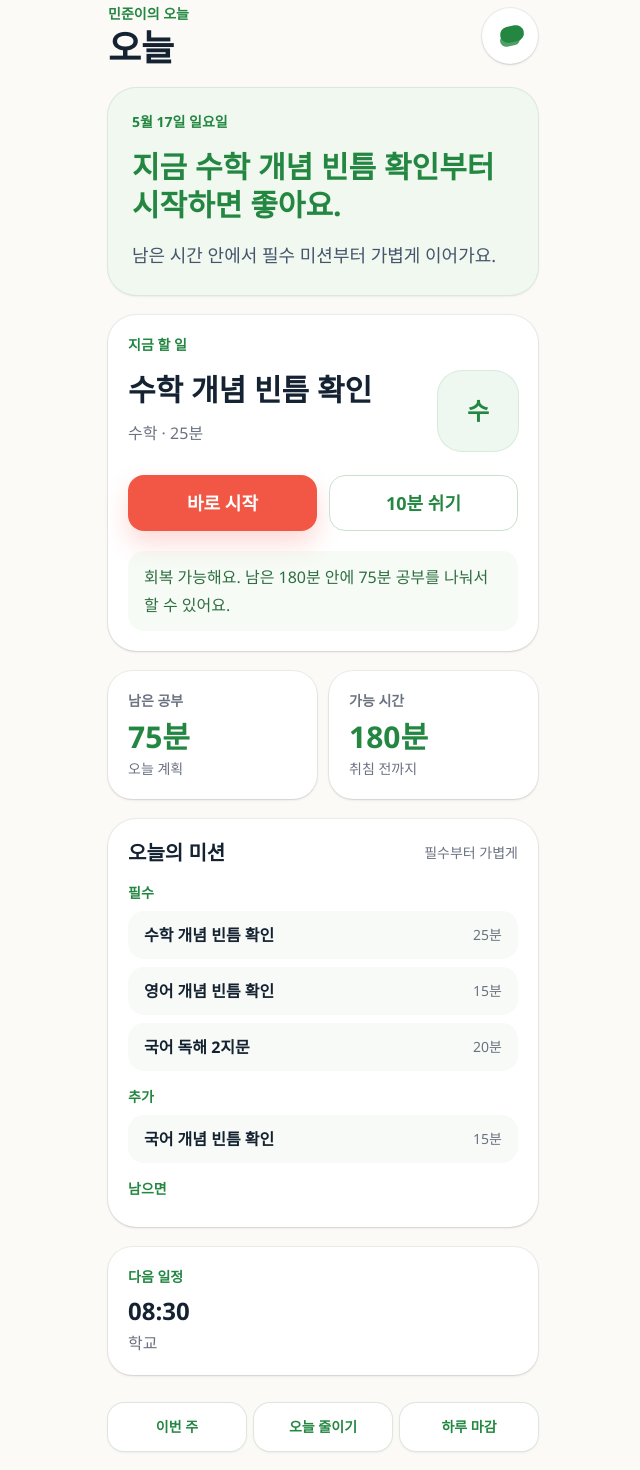
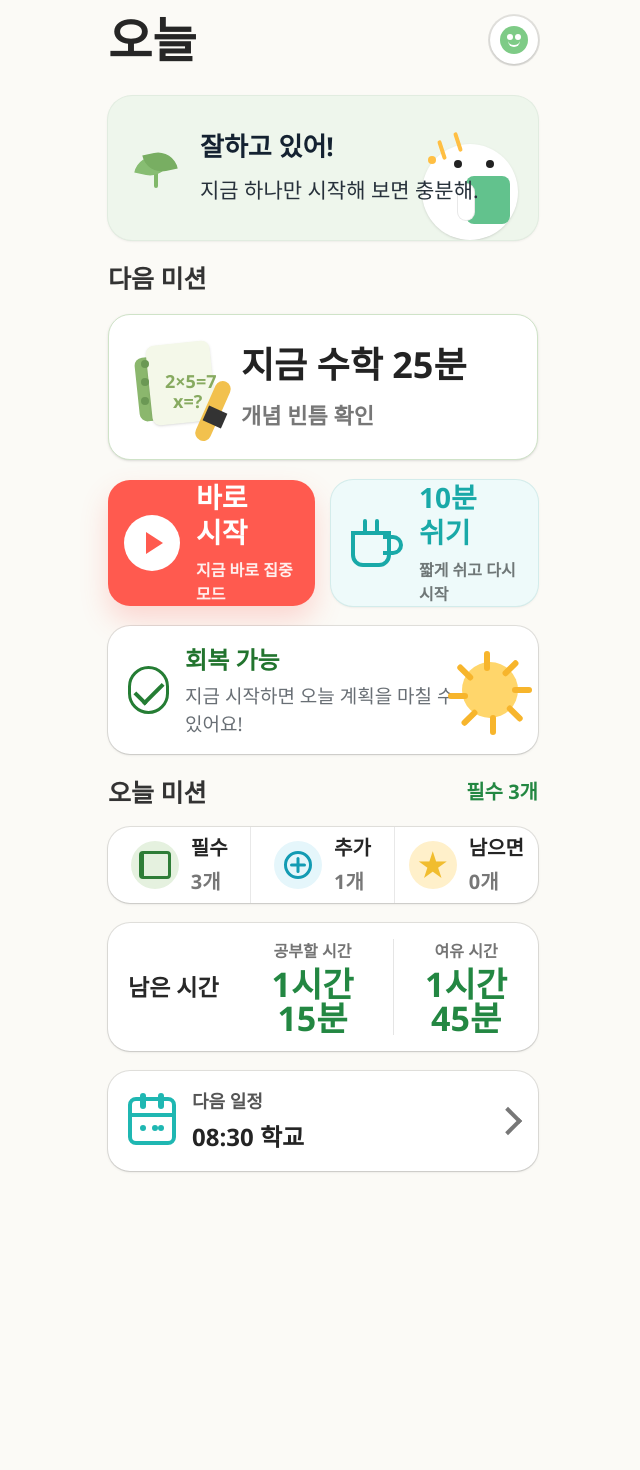
Before and after one commit to dounome97-lgtm/haruny, a Next.js app: page / in a window 1280 px wide. Shown: the part 20-1490 px from the top of the page, without its empty margins (317-957 px from the left). After the commit the page ends 1223 px from the top, so only its background shows below. Built offline with nearby package versions, Linux system fonts and the light colour scheme.

Commit message:
feat: align student today screen with selected mockup

```diff
--- a/src/components/student/StudentTodayScreen.tsx
+++ b/src/components/student/StudentTodayScreen.tsx
@@ -1,13 +1,10 @@
 "use client";
 
 import Link from "next/link";
+import type { ReactNode } from "react";
 import { useMemo, useState } from "react";
-import {
-  getMissionLevelLabel,
-  getTasksByMissionLevel,
-} from "@/services/studentToday";
+import { getTasksByMissionLevel } from "@/services/studentToday";
 import type {
-  MissionLevel,
   StudentTodayView,
   StudyTask,
   StudyTaskStatus,
@@ -19,8 +16,6 @@ type CompletionSummary = {
   taskTitle: string;
   durationMinutes: number;
 };
-
-const missionLevels: MissionLevel[] = ["required", "extra", "optional"];
 
 export function StudentTodayScreen({ initialToday }: { initialToday: StudentTodayView }) {
   const [mode, setMode] = useState<StudyMode>("today");
@@ -130,98 +125,144 @@ function TodayView({
   today: StudentTodayView;
 }) {
   const allRequiredDone = requiredLeft === 0;
+  const requiredCount = getTasksByMissionLevel(tasks, "required").filter(
+    (task) => task.status !== "done",
+  ).length;
+  const extraCount = getTasksByMissionLevel(tasks, "extra").filter(
+    (task) => task.status !== "done",
+  ).length;
+  const optionalCount = getTasksByMissionLevel(tasks, "optional").filter(
+    (task) => task.status !== "done",
+  ).length;
+  const spareMinutes = Math.max(
+    today.coach.remainingAvailableMinutes - remainingStudyMinutes,
+    0,
+  );
 
   return (
     <>
-      <Header eyebrow={`${today.studentName}이의 오늘`} title="오늘" />
+      <Header title="오늘" />
 
-      <section className="rounded-[28px] bg-surface-soft p-6 shadow-sm ring-1 ring-[#dce8dd]">
-        <p className="text-sm font-semibold text-accent">{today.dateLabel}</p>
-        <h2 className="mt-4 text-3xl font-bold leading-tight tracking-normal text-accent">
-          {allRequiredDone ? "필수 미션은 모두 끝났어요" : today.headline}
+      <section className="relative overflow-hidden rounded-[24px] bg-[#eef6ec] px-6 py-6 shadow-sm ring-1 ring-[#e1ece0]">
+        <div className="flex min-h-[96px] items-center gap-5">
+          <SproutIcon />
+          <div className="relative z-10">
+            <h2 className="text-[26px] font-extrabold leading-tight text-foreground">
+              {allRequiredDone ? "잘 끝냈어!" : "잘하고 있어!"}
             </h2>
-        <p className="mt-4 text-lg leading-8 text-slate-600">
+            <p className="mt-3 text-[21px] font-medium leading-8 text-[#27313b]">
               {allRequiredDone
-            ? "이제 추가 미션은 여유가 있을 때만 가볍게 보면 돼요."
-            : today.subcopy}
+                ? "필수 미션은 모두 끝났어. 이제 가볍게 이어가면 돼."
+                : "지금 하나만 시작해 보면 충분해."}
             </p>
+          </div>
+        </div>
+        <MascotCard />
       </section>
 
-      <section className="rounded-[28px] bg-surface p-5 shadow-sm ring-1 ring-black/5">
-        <p className="text-sm font-semibold text-accent">지금 할 일</p>
-        <div className="mt-4 flex items-start justify-between gap-4">
-          <div>
-            <h3 className="text-3xl font-bold leading-tight text-foreground">
-              {nextTask.title}
+      <section>
+        <h2 className="mb-4 text-[25px] font-extrabold text-[#333]">다음 미션</h2>
+        <div className="flex min-h-[142px] items-center gap-4 rounded-[22px] border border-[#cfe3c8] bg-white px-5 py-6 shadow-sm">
+          <NotebookIcon />
+          <div className="min-w-0">
+            <h3 className="text-[32px] font-black leading-tight text-[#232323] min-[420px]:text-[36px]">
+              지금 {nextTask.subject} {nextTask.estimatedMinutes}분
             </h3>
-            <p className="mt-3 text-base text-muted">
-              {nextTask.subject} · {nextTask.estimatedMinutes}분
+            <p className="mt-3 text-[22px] font-semibold leading-8 text-[#777]">
+              {nextTask.title.replace(`${nextTask.subject} `, "")}
             </p>
           </div>
-          <SubjectBadge task={nextTask} />
         </div>
-        <div className="mt-6 grid grid-cols-2 gap-3">
+      </section>
+
+      <section className="grid grid-cols-2 gap-4">
         <button
-            className="min-h-14 rounded-2xl bg-accent-strong px-4 text-lg font-bold text-white shadow-[0_12px_24px_rgba(242,87,69,0.22)]"
+          className="flex min-h-[112px] items-center justify-center gap-3 rounded-[22px] bg-[#ff5a4f] px-3 text-white shadow-[0_14px_28px_rgba(255,90,79,0.22)] min-[420px]:gap-4 min-[420px]:px-4"
           onClick={() => onStart(nextTask.id)}
           type="button"
         >
-            바로 시작
+          <span className="flex h-12 w-12 shrink-0 items-center justify-center rounded-full bg-white text-[#ff5a4f] min-[420px]:h-14 min-[420px]:w-14">
+            <span className="ml-1 h-0 w-0 border-y-[11px] border-l-[17px] border-y-transparent border-l-current" />
+          </span>
+          <span className="text-left">
+            <span className="block text-[24px] font-black leading-tight min-[420px]:text-[28px]">바로 시작</span>
+            <span className="mt-2 block text-base font-semibold text-white/90">
+              지금 바로 집중 모드
+            </span>
+          </span>
         </button>
           <button
-            className="min-h-14 rounded-2xl border border-[#c9e2cf] bg-white px-4 text-lg font-bold text-accent"
+          className="flex min-h-[112px] items-center justify-center gap-3 rounded-[22px] bg-[#eefafa] px-3 text-[#19a9a8] shadow-sm ring-1 ring-[#d3eceb] min-[420px]:gap-4 min-[420px]:px-4"
             type="button"
           >
-            10분 쉬기
+          <CupIcon />
+          <span className="text-left">
+            <span className="block text-[24px] font-black leading-tight min-[420px]:text-[28px]">10분 쉬기</span>
+            <span className="mt-2 block text-base font-semibold text-[#6f7777]">
+              짧게 쉬고 다시 시작
+            </span>
+          </span>
           </button>
-        </div>
-        <p className="mt-5 rounded-2xl bg-[#f6fbf5] px-4 py-3 text-base font-medium leading-7 text-[#2f6e42]">
-          {today.coach.recoveryMessage}
-        </p>
       </section>
 
-      <section className="grid grid-cols-2 gap-3">
-        <TimeSummary
-          label="남은 공부"
-          value={`${remainingStudyMinutes}분`}
-          hint="오늘 계획"
-        />
-        <TimeSummary
-          label="가능 시간"
-          value={`${today.coach.remainingAvailableMinutes}분`}
-          hint="취침 전까지"
-        />
+      <section className="flex min-h-[76px] items-center justify-between rounded-[22px] bg-white px-5 py-4 shadow-sm ring-1 ring-black/10">
+        <div className="flex items-center gap-4">
+          <span className="flex h-12 w-12 items-center justify-center rounded-full border-[3px] border-[#257d34] text-[#257d34]">
+            <span className="h-4 w-7 -rotate-45 border-b-[4px] border-l-[4px] border-current" />
+          </span>
+          <div>
+            <p className="text-[24px] font-black text-[#22742e]">회복 가능</p>
+            <p className="mt-1 text-[19px] font-medium leading-7 text-[#696f75]">
+              지금 시작하면 오늘 계획을 마칠 수 있어요!
+            </p>
+          </div>
+        </div>
+        <SunIcon />
       </section>
 
-      <section className="rounded-[28px] bg-surface p-5 shadow-sm ring-1 ring-black/5">
+      <section>
         <div className="flex items-center justify-between">
-          <h2 className="text-xl font-bold text-foreground">오늘의 미션</h2>
-          <p className="text-sm font-medium text-muted">필수부터 가볍게</p>
+          <h2 className="text-[25px] font-extrabold text-[#333]">오늘 미션</h2>
+          <p className="text-[20px] font-extrabold text-accent">필수 {requiredCount}개</p>
         </div>
-        <div className="mt-4 space-y-4">
-          {missionLevels.map((level) => (
-            <MissionGroup
-              key={level}
-              label={getMissionLevelLabel(level)}
-              tasks={getTasksByMissionLevel(tasks, level)}
-            />
-          ))}
+        <div className="mt-4 grid grid-cols-3 overflow-hidden rounded-[22px] bg-white shadow-sm ring-1 ring-black/10">
+          <MissionSummary icon={<BookIcon />} label="필수" value={`${requiredCount}개`} />
+          <MissionSummary icon={<PlusIcon />} label="추가" value={`${extraCount}개`} />
+          <MissionSummary icon={<StarIcon />} label="남으면" value={`${optionalCount}개`} />
         </div>
       </section>
 
-      <section className="mb-2 rounded-[24px] bg-surface p-5 shadow-sm ring-1 ring-black/5">
-        <p className="text-sm font-semibold text-accent">다음 일정</p>
-        <p className="mt-2 text-2xl font-bold text-foreground">
-          {today.timeBlocks[0].startAt}
+      <section className="grid min-h-[88px] grid-cols-[1fr_1.15fr_1fr] items-center rounded-[22px] bg-white px-5 py-4 shadow-sm ring-1 ring-black/10">
+        <p className="text-[23px] font-black text-[#282828]">남은 시간</p>
+        <div className="border-r border-[#e5e5e5] pr-5 text-center">
+          <p className="text-base font-semibold text-[#747474]">공부할 시간</p>
+          <p className="mt-1 text-[34px] font-black leading-none text-accent">
+            {formatMinutes(remainingStudyMinutes)}
           </p>
-        <p className="mt-1 text-base text-muted">{today.timeBlocks[0].title}</p>
+        </div>
+        <div className="pl-5 text-center">
+          <p className="text-base font-semibold text-[#747474]">여유 시간</p>
+          <p className="mt-1 text-[34px] font-black leading-none text-accent">
+            {formatMinutes(spareMinutes)}
+          </p>
+        </div>
       </section>
 
-      <nav className="grid grid-cols-3 gap-2 pb-2">
-        <SupportLink href="/student/week" label="이번 주" />
-        <SupportLink href="/student/adjustment" label="오늘 줄이기" />
-        <SupportLink href="/student/closing" label="하루 마감" />
-      </nav>
+      <Link
+        className="mb-2 flex min-h-[80px] items-center justify-between rounded-[22px] bg-white px-5 py-4 shadow-sm ring-1 ring-black/10"
+        href="/student/week"
+      >
+        <div className="flex items-center gap-4">
+          <CalendarIcon />
+          <div>
+            <p className="text-lg font-semibold text-[#555]">다음 일정</p>
+            <p className="mt-1 text-[24px] font-bold text-[#242424]">
+              {today.timeBlocks[0].startAt} {today.timeBlocks[0].title}
+            </p>
+          </div>
+        </div>
+        <span className="h-5 w-5 rotate-45 border-r-[4px] border-t-[4px] border-[#777]" />
+      </Link>
     </>
   );
 }
@@ -316,87 +357,161 @@ function CompletionModal({
   );
 }
 
-function Header({ eyebrow, title }: { eyebrow: string; title: string }) {
+function Header({ eyebrow, title }: { eyebrow?: string; title: string }) {
   return (
     <header className="flex items-center justify-between">
       <div>
-        <p className="text-sm font-semibold text-accent">{eyebrow}</p>
-        <h1 className="mt-1 text-4xl font-bold tracking-normal text-foreground">
+        {eyebrow ? <p className="text-sm font-semibold text-accent">{eyebrow}</p> : null}
+        <h1 className="text-[48px] font-black tracking-normal text-[#262626]">
           {title}
         </h1>
       </div>
-      <div className="flex h-14 w-14 items-center justify-center rounded-full bg-surface shadow-sm ring-1 ring-black/5">
-        <span
-          className="relative h-7 w-7 before:absolute before:left-1 before:top-3 before:h-3 before:w-5 before:-rotate-12 before:rounded-full before:bg-accent/80 after:absolute after:right-0 after:top-1 after:h-4 after:w-6 after:-rotate-12 after:rounded-full after:bg-accent"
-          aria-hidden
-        />
+      <div className="flex h-12 w-12 items-center justify-center rounded-full bg-white shadow-sm ring-2 ring-black/10">
+        <span className="relative h-7 w-7 rounded-full bg-[#7ecb86]" aria-hidden>
+          <span className="absolute left-[7px] top-[8px] h-1.5 w-1.5 rounded-full bg-white" />
+          <span className="absolute right-[7px] top-[8px] h-1.5 w-1.5 rounded-full bg-white" />
+          <span className="absolute bottom-[7px] left-[8px] h-2 w-3 rounded-b-full border-b-2 border-white" />
+        </span>
       </div>
     </header>
   );
 }
 
-function SubjectBadge({ task }: { task: StudyTask }) {
-  return (
-    <div className="flex h-20 w-20 shrink-0 items-center justify-center rounded-[24px] bg-[#eef7f0] text-2xl font-bold text-accent ring-1 ring-[#d7eadb]">
-      {task.subject.slice(0, 1)}
-    </div>
-  );
+function formatMinutes(minutes: number) {
+  if (minutes >= 60) {
+    const hours = Math.floor(minutes / 60);
+    const remainingMinutes = minutes % 60;
+    return remainingMinutes > 0 ? `${hours}시간 ${remainingMinutes}분` : `${hours}시간`;
   }
 
-function TimeSummary({
+  return `${minutes}분`;
+}
+
+function MissionSummary({
+  icon,
   label,
   value,
-  hint,
 }: {
+  icon: ReactNode;
   label: string;
   value: string;
-  hint: string;
 }) {
   return (
-    <div className="rounded-[24px] bg-surface p-5 shadow-sm ring-1 ring-black/5">
-      <p className="text-sm font-semibold text-muted">{label}</p>
-      <p className="mt-2 text-3xl font-bold text-accent">{value}</p>
-      <p className="mt-1 text-sm text-muted">{hint}</p>
-    </div>
-  );
-}
-
-function MissionGroup({ label, tasks }: { label: string; tasks: StudyTask[] }) {
-  return (
+    <div className="flex min-h-[76px] items-center justify-center gap-3 border-r border-[#e8e8e8] px-3 last:border-r-0">
+      {icon}
       <div>
-      <p className="text-sm font-bold text-accent">{label}</p>
-      <div className="mt-2 space-y-2">
-        {tasks.map((task) => (
-          <div
-            className="flex items-center justify-between rounded-2xl bg-[#f8faf7] px-4 py-3"
-            key={task.id}
-          >
-            <span
-              className={
-                task.status === "done"
-                  ? "text-base font-semibold text-muted line-through"
-                  : "text-base font-semibold text-foreground"
-              }
-            >
-              {task.title}
-            </span>
-            <span className="shrink-0 text-sm font-medium text-muted">
-              {task.status === "done" ? "완료" : `${task.estimatedMinutes}분`}
-            </span>
-          </div>
-        ))}
+        <p className="text-[20px] font-bold text-[#252525]">{label}</p>
+        <p className="mt-1 text-[20px] font-semibold text-[#777]">{value}</p>
       </div>
     </div>
   );
 }
 
-function SupportLink({ href, label }: { href: string; label: string }) {
+function SproutIcon() {
   return (
-    <Link
-      className="flex min-h-12 items-center justify-center rounded-2xl bg-white px-3 text-sm font-bold text-accent shadow-sm ring-1 ring-[#dce8dd]"
-      href={href}
-    >
-      {label}
-    </Link>
+    <span className="relative h-10 w-12 shrink-0" aria-hidden>
+      <span className="absolute bottom-0 left-1/2 h-7 w-1 -translate-x-1/2 rounded-full bg-[#81b86a]" />
+      <span className="absolute left-1 top-2 h-5 w-8 rotate-12 rounded-tl-full rounded-br-full bg-[#87bd72]" />
+      <span className="absolute right-1 top-1 h-5 w-8 -rotate-12 rounded-tr-full rounded-bl-full bg-[#78ae62]" />
+    </span>
   );
 }
+
+function MascotCard() {
+  return (
+    <div className="absolute bottom-0 right-5 hidden h-28 w-28 sm:block" aria-hidden>
+      <div className="absolute bottom-0 right-0 h-24 w-24 rounded-full bg-white shadow-sm" />
+      <div className="absolute right-6 top-8 h-2 w-2 rounded-full bg-[#222]" />
+      <div className="absolute right-14 top-8 h-2 w-2 rounded-full bg-[#222]" />
+      <div className="absolute right-9 top-[52px] h-3 w-6 rounded-b-full border-b-2 border-[#222]" />
+      <div className="absolute bottom-4 right-2 h-12 w-11 rounded-lg bg-[#62c28d]" />
+      <div className="absolute bottom-5 right-11 h-9 w-4 rounded-full bg-white ring-1 ring-[#e8e8e8]" />
+      <div className="absolute right-[82px] top-7 h-2 w-2 rounded-full bg-[#ffbf43]" />
+      <div className="absolute right-[74px] top-3 h-5 w-1 rotate-[-18deg] rounded-full bg-[#ffbf43]" />
+      <div className="absolute right-[58px] top-1 h-5 w-1 rotate-[-18deg] rounded-full bg-[#ffbf43]" />
+    </div>
+  );
+}
+
+function NotebookIcon() {
+  return (
+    <span className="relative h-20 w-20 shrink-0 min-[420px]:h-24 min-[420px]:w-24" aria-hidden>
+      <span className="absolute left-2 top-4 h-14 w-14 -rotate-6 rounded-lg bg-[#8bb76d] min-[420px]:h-16 min-[420px]:w-16" />
+      <span className="absolute left-5 top-1 h-16 w-14 -rotate-6 rounded-lg bg-[#f4f8e9] shadow-sm min-[420px]:h-20 min-[420px]:w-16" />
+      <span className="absolute left-3 top-4 grid h-14 content-around">
+        <span className="h-2 w-2 rounded-full bg-[#6b9854]" />
+        <span className="h-2 w-2 rounded-full bg-[#6b9854]" />
+        <span className="h-2 w-2 rounded-full bg-[#6b9854]" />
+      </span>
+      <span className="absolute left-8 top-6 text-base font-black text-[#87aa60] min-[420px]:left-9 min-[420px]:top-7 min-[420px]:text-lg">2×5=7</span>
+      <span className="absolute left-10 top-11 text-base font-black text-[#87aa60] min-[420px]:left-11 min-[420px]:top-12 min-[420px]:text-lg">x=?</span>
+      <span className="absolute right-1 top-9 h-14 w-3 rotate-[24deg] rounded-full bg-[#f2c14e] min-[420px]:top-10 min-[420px]:h-16 min-[420px]:w-4" />
+      <span className="absolute right-0 top-[62px] h-3 w-4 rotate-[24deg] bg-[#333] min-[420px]:top-[70px] min-[420px]:h-4 min-[420px]:w-5" />
+    </span>
+  );
+}
+
+function CupIcon() {
+  return (
+    <span className="relative h-12 w-14 shrink-0" aria-hidden>
+      <span className="absolute bottom-0 left-1 h-9 w-10 rounded-b-xl border-[4px] border-[#19a9a8]" />
+      <span className="absolute bottom-3 right-0 h-5 w-5 rounded-r-full border-[4px] border-l-0 border-[#19a9a8]" />
+      <span className="absolute left-4 top-0 h-4 w-1 rounded-full bg-[#19a9a8]" />
+      <span className="absolute left-7 top-0 h-4 w-1 rounded-full bg-[#19a9a8]" />
+    </span>
+  );
+}
+
+function SunIcon() {
+  return (
+    <span className="relative h-14 w-14 shrink-0 rounded-full bg-[#ffd66b]" aria-hidden>
+      {Array.from({ length: 8 }).map((_, index) => (
+        <span
+          className="absolute left-1/2 top-1/2 h-1.5 w-5 origin-left rounded-full bg-[#f7b52c]"
+          key={index}
+          style={{ transform: `rotate(${index * 45}deg) translate(22px, -3px)` }}
+        />
+      ))}
+    </span>
+  );
+}
+
+function BookIcon() {
+  return (
+    <span className="flex h-12 w-12 items-center justify-center rounded-full bg-[#e5f1df] text-[#2e7d37]" aria-hidden>
+      <span className="h-7 w-8 rounded-sm border-[3px] border-current border-l-[5px]" />
+    </span>
+  );
+}
+
+function PlusIcon() {
+  return (
+    <span className="flex h-12 w-12 items-center justify-center rounded-full bg-[#e5f6fb] text-[#139bb3]" aria-hidden>
+      <span className="relative h-7 w-7 rounded-full border-[3px] border-current">
+        <span className="absolute left-1/2 top-1/2 h-4 w-[3px] -translate-x-1/2 -translate-y-1/2 rounded-full bg-current" />
+        <span className="absolute left-1/2 top-1/2 h-[3px] w-4 -translate-x-1/2 -translate-y-1/2 rounded-full bg-current" />
+      </span>
+    </span>
+  );
+}
+
+function StarIcon() {
+  return (
+    <span className="flex h-12 w-12 items-center justify-center rounded-full bg-[#fff0ca] text-[#f1bd2f]" aria-hidden>
+      <span className="text-3xl leading-none">★</span>
+    </span>
+  );
+}
+
+function CalendarIcon() {
+  return (
+    <span className="relative h-12 w-12 shrink-0 rounded-lg border-[4px] border-[#1fb7b2]" aria-hidden>
+      <span className="absolute -top-2 left-2 h-4 w-1.5 rounded-full bg-[#1fb7b2]" />
+      <span className="absolute -top-2 right-2 h-4 w-1.5 rounded-full bg-[#1fb7b2]" />
+      <span className="absolute left-0 top-3 h-1 w-full bg-[#1fb7b2]" />
+      <span className="absolute left-2 top-6 h-1.5 w-1.5 rounded-full bg-[#1fb7b2]" />
+      <span className="absolute left-5 top-6 h-1.5 w-1.5 rounded-full bg-[#1fb7b2]" />
+      <span className="absolute right-2 top-6 h-1.5 w-1.5 rounded-full bg-[#1fb7b2]" />
+    </span>
+  );
+}
```
Also changed, not shown: work/plans/07_체크리스트형_개발_백로그.md (+23 -3 lines), work/plans/90_Codex_작업_기억.md (+2 -1 lines), work/design/screens/README.md. Lines whose indentation alone changed are shown as unchanged.
